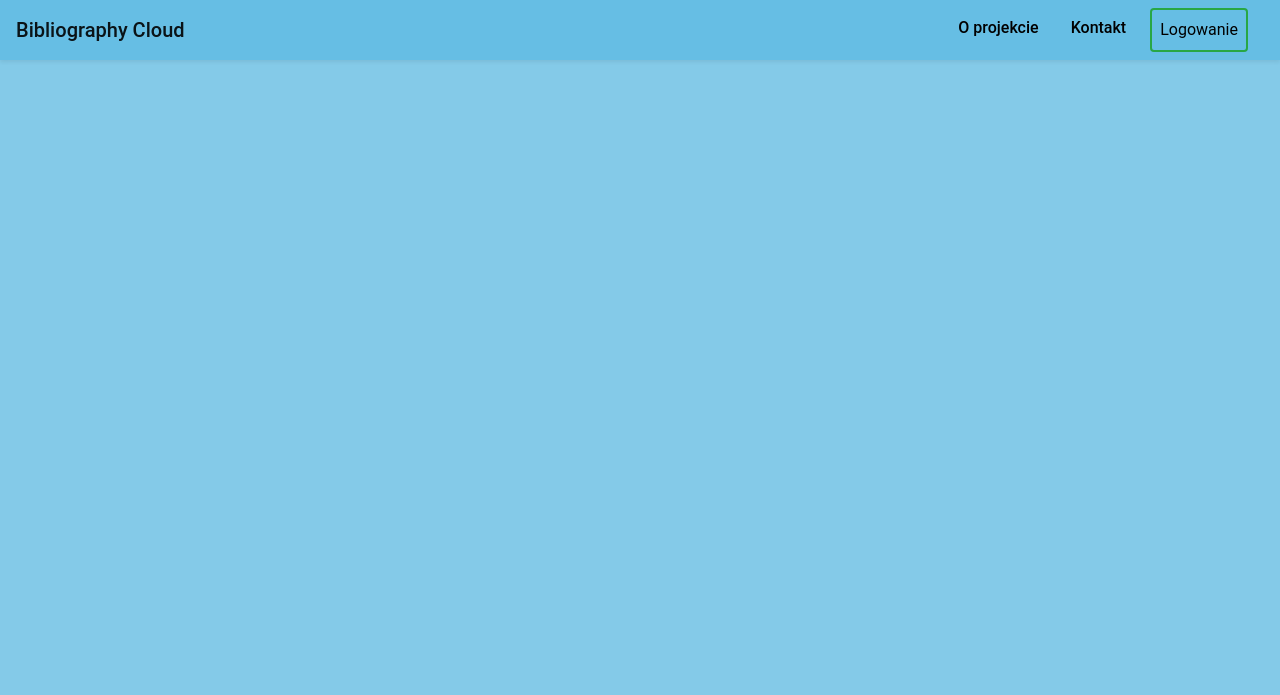
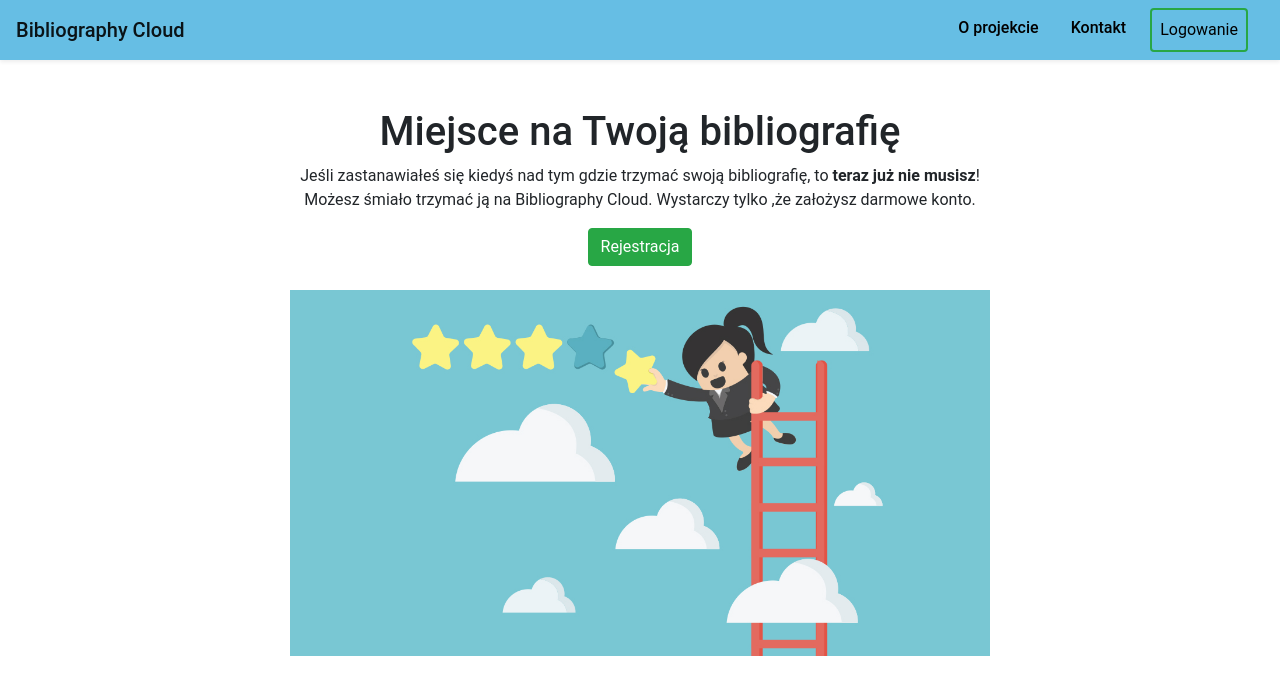
Before and after one commit to christopher-dabrowski/bibliography-cloud, a Flask app: page / in a window 1280 px wide. Shown: the top 695 px of the page. Run offline with Flask 2, Linux system fonts and the light colour scheme; some libraries are stand-ins or nearby versions.

Commit message:
Opis strony i zdjęcie

```diff
--- a/app/static/css/index.css
+++ b/app/static/css/index.css
@@ -13,6 +13,17 @@
     border-width: 2px;
 }
 
+.intro {
+    max-width: 800px;
+    /* color: brown; */
+}
+
+@media (max-width: 600px) {
+    .intro h1 {
+        font-size: 30px;
+    }
+}
+
 body {
-    background-color: rgb(132, 202, 232);
+    background-color: rgb(255, 255, 255);
 }
--- a/app/templates/index.html
+++ b/app/templates/index.html
@@ -44,7 +44,16 @@
     </div>
   </nav>
 
+  <section class="container text-center px-5 intro">
+    <h1 class="mt-5">Miejsce na Twoją bibliografię</h1>
+    <p>Jeśli zastanawiałeś się kiedyś nad tym gdzie trzymać swoją bibliografię, to <b>teraz już nie musisz</b>!
+    Możesz śmiało trzymać ją na Bibliography Cloud. Wystarczy tylko ,że założysz darmowe konto.</p>
+    <a class="btn btn-success" href="#">Rejestracja</a>
+  </section>
 
+  <section class="cotainer mt-4 d-flex justify-content-center" id="custommer-satisfaction">
+    <img class="mx-auto" width="700px" src={{ url_for('static', filename='img/happy-customer-5star.jpg') }} alt="Happy customer giving max rating">
+  </section>
 
   <!-- Optional JavaScript -->
   <!-- jQuery first, then Popper.js, then Bootstrap JS -->
```
Also changed, not shown: app/static/img/happy-customer-5star.jpg (added).
